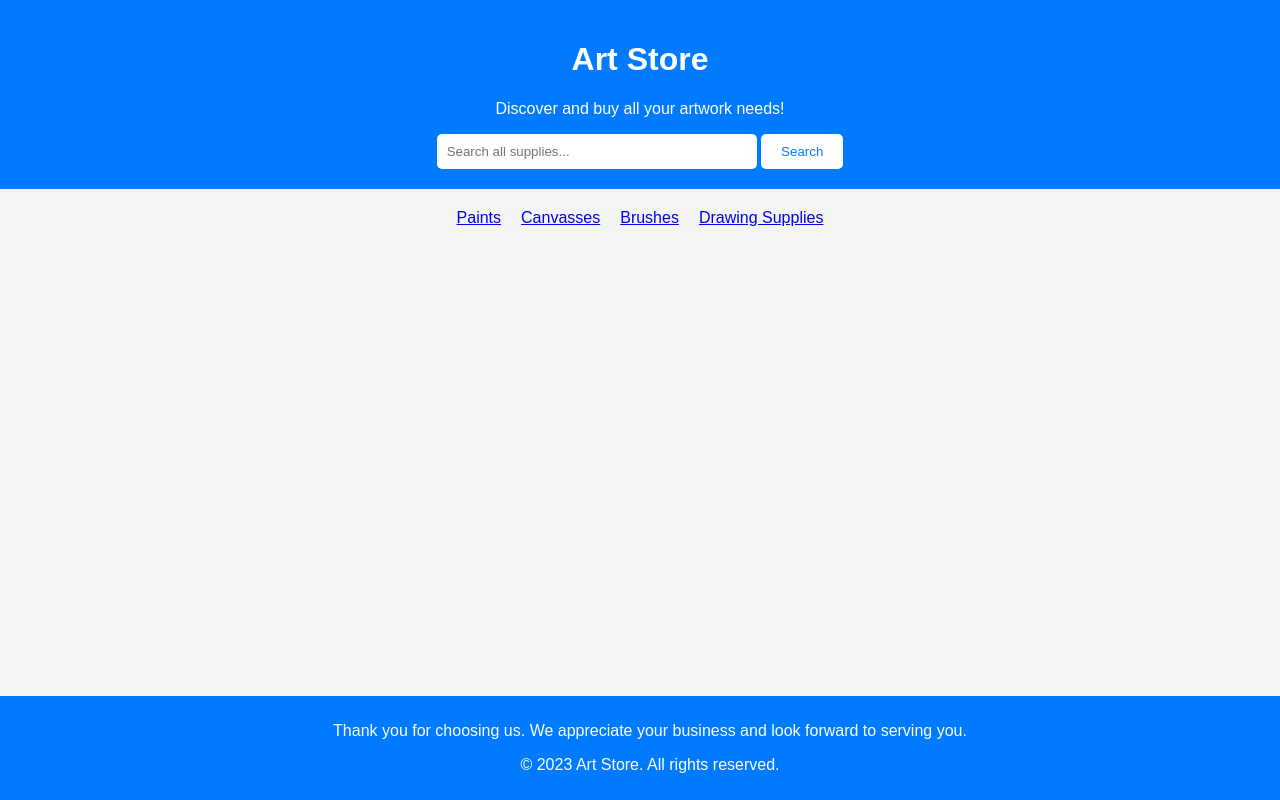
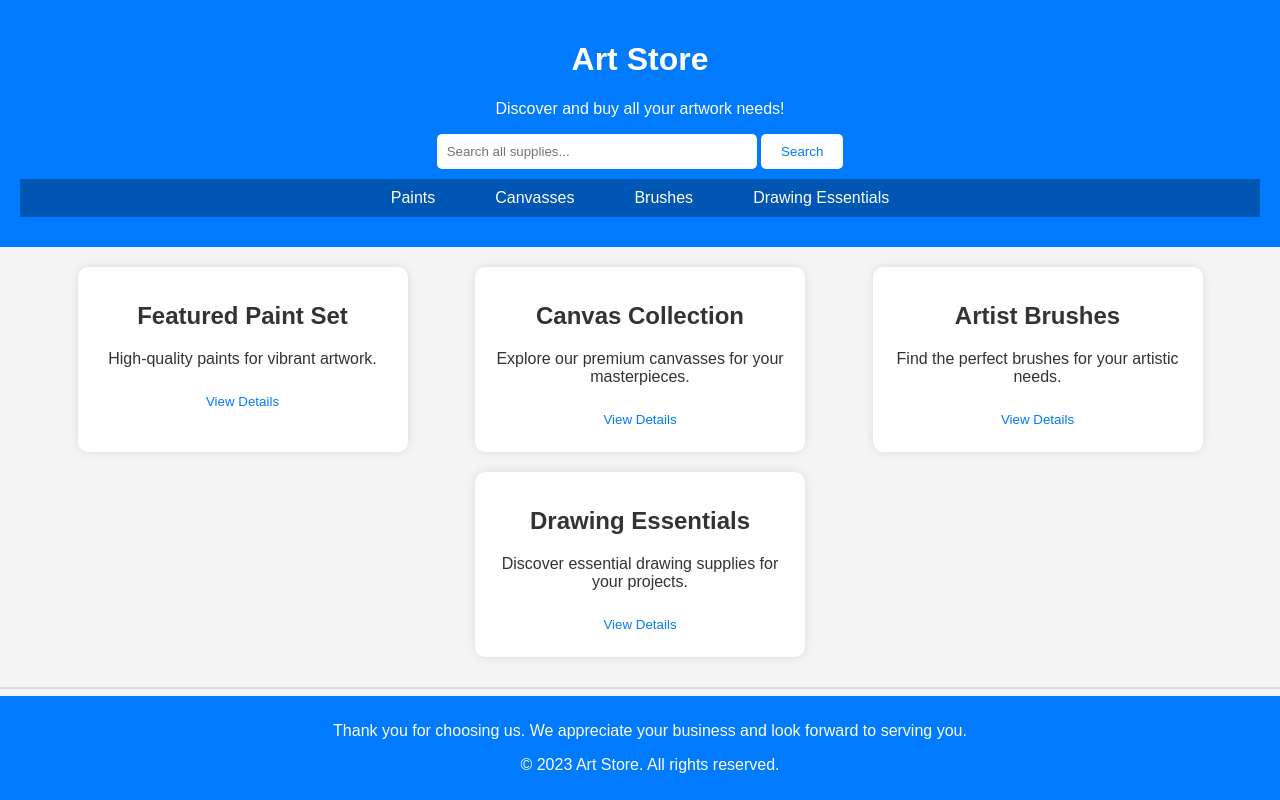
Before and after one commit to AnthonyArteaga/winter-2023-24-proj, a Django app: page / in a window 1280 px wide. Run offline with Django 5.2, Linux system fonts and the light colour scheme.

Commit message:
added a nav menu under search, other minor adjustments in html

```diff
--- a/templates/core/index.html
+++ b/templates/core/index.html
@@ -18,11 +18,52 @@
             padding: 20px;
             text-align: center;
         }
+        .nav-container {
+            display: flex;
+            justify-content: center;
+            background-color: #0056b3; /* Slightly darker than header background */
+            margin-bottom: 10px;
+        }
+        .nav-container a {
+            padding: 10px 20px;
+            color: #fff;
+            text-decoration: none;
+            border-radius: 5px;
+            margin: 0 10px;
+            transition: background-color 0.3s;
+        }
+        .nav-container a:hover {
+            background-color: #004080; /* Darker color on hover */
+        }
         section {
             padding: 20px;
             display: flex;
             justify-content: space-evenly;
             flex-wrap: wrap;
+            border-bottom: 2px solid #ddd; /* Line separating cards */
+            margin-top: -10px; /* Move cards closer to the header */
+        }
+        .card {
+            background-color: #fff;
+            border-radius: 10px;
+            box-shadow: 0 0 10px rgba(0, 0, 0, 0.1);
+            margin: 10px;
+            padding: 15px;
+            text-align: center;
+            width: 300px;
+            min-height: 150px; /* Adjust the minimum height */
+            transition: box-shadow 0.3s; /* Add transition for smooth effect */
+            position: relative;
+            overflow: hidden;
+        }
+        .card a {
+            text-decoration: none;
+            color: #333; /* Set the text color for the link within the card */
+            display: block;
+            height: 100%;
+        }
+        .card:hover {
+            box-shadow: 0 0 20px rgba(0, 0, 0, 0.2); /* Shadow on hover */
         }
         footer {
             background-color: #007bff;
@@ -38,6 +79,7 @@
             width: 300px;
             border: none;
             border-radius: 5px;
+            margin-bottom: 10px; /* Add margin to create space between search bar and buttons */
         }
         button {
             padding: 10px 20px;
@@ -68,19 +110,50 @@
             <input type="text" placeholder="Search all supplies...">
             <button type="submit">Search</button>
         </form>
+
+        <!-- Horizontal Navigation Menu -->
+        <div class="nav-container">
+            <a href="paints">Paints</a>
+            <a href="canvasses">Canvasses</a>
+            <a href="brushes">Brushes</a>
+            <a href="drawEssentials">Drawing Essentials</a>
+        </div>
     </header>
 
+    <!-- Featured Items Cards -->
+    <section>
+        <div class="card">
+            <a href="toSpecifiedFeaturedPaintSet">
+                <h2>Featured Paint Set</h2>
+                <p>High-quality paints for vibrant artwork.</p>
+                <button>View Details</button>
+            </a>
+        </div>
 
+        <div class="card">
+            <a href="toSpecifiedFeaturedCanvas">
+                <h2>Canvas Collection</h2>
+                <p>Explore our premium canvasses for your masterpieces.</p>
+                <button>View Details</button>
+            </a>
+        </div>
 
-    <section>
-        <ul>
-            <li><a href="paints">Paints</a></li>
-            <li><a href="canvasses">Canvasses</a></li>
-            <li><a href="brushes">Brushes</a></li>
-            <li><a href="drawingSupp">Drawing Supplies</a></li>
-        </ul>
+        <div class="card">
+            <a href="toSpecifiedFeaturedBrush">
+                <h2>Artist Brushes</h2>
+                <p>Find the perfect brushes for your artistic needs.</p>
+                <button>View Details</button>
+            </a>
+        </div>
+
+        <div class="card">
+            <a href="toSpecifiedDrawingEssential">
+                <h2>Drawing Essentials</h2>
+                <p>Discover essential drawing supplies for your projects.</p>
+                <button>View Details</button>
+            </a>
+        </div>
     </section>
-
 
     <footer>
         <p>Thank you for choosing us. We appreciate your business and look forward to serving you.</p>
```
